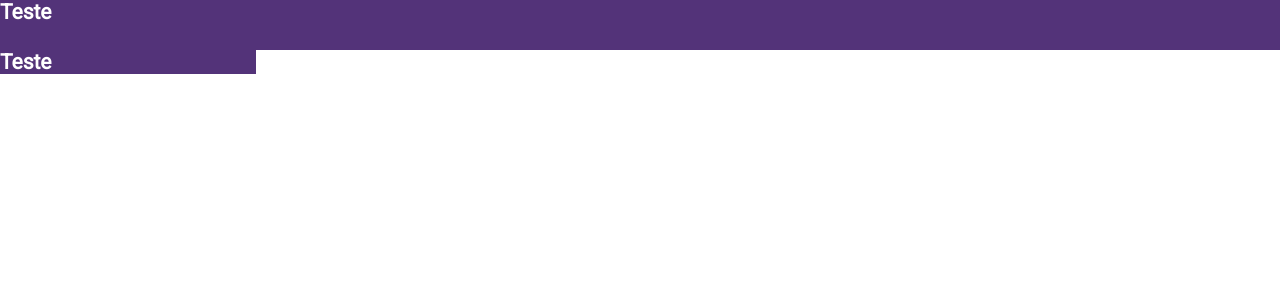
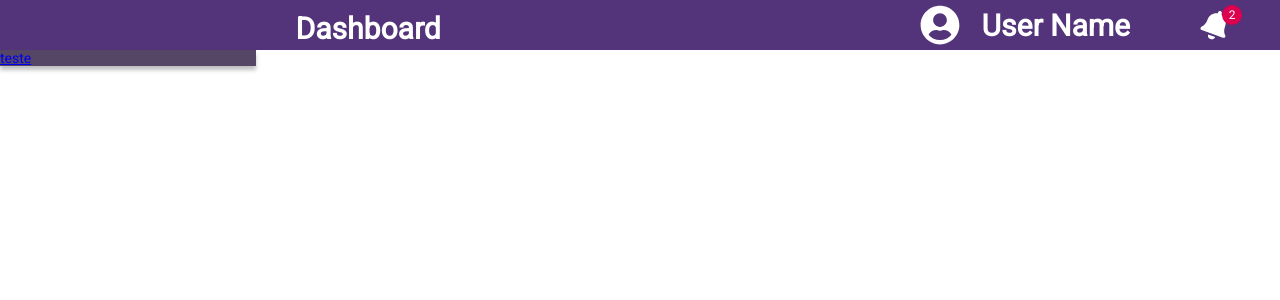
Before and after one commit to wayter95/Autentica-o-Animada, a React (Create React App) app: page /Home in a window 1280 px wide. Shown: the top 300 px of the page. Built offline with nearby package versions, Linux system fonts and the light colour scheme; the HTML template or start-up script is replaced by a standard one.

Commit message:
Criando component menu

```diff
--- a/src/components/Header/index.tsx
+++ b/src/components/Header/index.tsx
@@ -1,15 +1,22 @@
 import React from 'react';
 import './style.css'
+import {FaUserCircle,FaBell} from 'react-icons/fa';
 
-const Header = (props: any) => {
+interface HeaderProps {
+    title: string;
+}
+const Header: React.FC<HeaderProps> = (props) => {
     return (
         <div id="component-header">
-        <section className="header">
-            <h1>{props.title}</h1>
-        </section>
-        <section className="menu-bar">
-        <h1>{props.title}</h1>
-        </section>
+            <header>
+                <h1>{props.title}</h1>
+                <label  className="iconUser"  ><FaUserCircle size="40"/></label>
+                <label className="userName">User Name</label>
+                <label className="iconAlert">
+                    <FaBell size="30"/>
+                </label>
+                <span>2</span>
+            </header>
         </div>
     )
 }
--- a/src/components/Header/style.css
+++ b/src/components/Header/style.css
@@ -1,16 +1,68 @@
 #component-header{
 
 }
-#component-header  .header{
+#component-header  header{
+    display: flex;
+    flex-direction: row;
     background: #533379;
     width: 100%;
     height: 50px;
     color: #ffffff;
+    padding: 0 25px;
 }
 
-#component-header .menu-bar{
-    background: #533379;
-    width: 20%;
-    height: 100%;
-    color: #ffffff;
+#component-header header h1 {
+    padding-left: 22%;
+    font-style: normal;
+    font-weight: bold;
+    font-size: 30px;
+    line-height: 37px;
+    text-align: center;
+    color: #FFFFFF;
+    padding-top: 10px;
 }
+
+#component-header header .iconUser {
+    position: absolute;
+    right: 320px;
+    top: 5px;
+}
+
+#component-header header .userName {
+    position: absolute;
+    font-style: normal;
+    font-weight: bold;
+    font-size: 30px;
+    line-height: 32px;
+    text-align: center;
+    color: #FFFFFF;
+    right: 150px;
+    top: 10px;
+}
+
+#component-header header .iconAlert {
+    position: absolute;
+    right: 50px;
+    top: 10px;
+    transform: rotate(20deg);
+}
+
+#component-header header span {
+    color: #fff;
+    background-color: rgb(220, 0, 78);
+    height: 20px;
+    display: flex;
+    padding: 0 6px;
+    position: absolute;
+    right: 38px;
+    top: 5px;
+    font-size: 0.75rem;
+    min-width: 20px;
+    transition: transform 225ms cubic-bezier(0.4, 0, 0.2, 1) 0ms;
+    align-items: center;
+    font-weight: 500;
+    align-content: center;
+    border-radius: 10px;
+    flex-direction: row;
+    justify-content: center;
+}
--- /dev/null
+++ b/src/components/Menu/index.tsx
@@ -0,0 +1,20 @@
+import React from 'react';
+
+import './style.css';
+
+interface MenuProps {
+    title: string;
+    url?: string;
+}
+
+const Menu: React.FC<MenuProps> = (props) => {
+    return(
+        <div id="component-menu">
+            <section>
+            <a href="/home">{props.title}</a>
+            </section>
+        </div>
+    )
+}
+
+export default Menu;
--- /dev/null
+++ b/src/components/Menu/style.css
@@ -0,0 +1,16 @@
+#component-menu {
+ height: 100%;
+ margin: 0;
+ padding: 0;
+}
+
+#component-menu section{
+    float: left;
+    width: 20%;
+    height: 100%;
+    left: 0px;
+    top: 0px;
+    background: #544664;
+    box-shadow: 0px 4px 4px rgba(0, 0, 0, 0.25);
+    background-size: cover;
+}
--- a/src/pages/Home/index.tsx
+++ b/src/pages/Home/index.tsx
@@ -1,9 +1,11 @@
 import React from 'react';
 import Header from '../../components/Header'
+import Menu from '../../components/Menu'
 const Home = () => {
     return (
         <div>
-            <Header title='Teste'/>
+            <Header title="Dashboard"/>
+            <Menu title="teste"/>
         </div>
     )
 }
```
